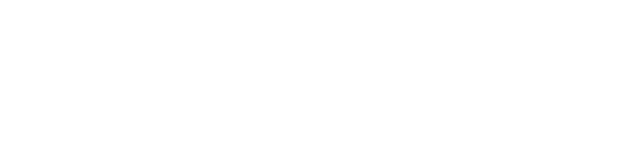
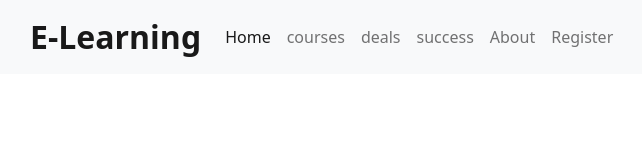
Before and after one commit to nazmoonlakhee/disital-learning, a plain HTML site: page index.html in a window 1280 px wide. Shown: the whole page, without its empty margins (52-694 px from the left). Drawn offline with nearby package versions, Linux system fonts and the light colour scheme.

Commit message:
navbar added

```diff
--- a/index.html
+++ b/index.html
@@ -7,7 +7,40 @@
     <link href="https://cdn.jsdelivr.net/npm/bootstrap@5.2.0/dist/css/bootstrap.min.css" rel="stylesheet" integrity="sha384-gH2yIJqKdNHPEq0n4Mqa/HGKIhSkIHeL5AyhkYV8i59U5AR6csBvApHHNl/vI1Bx" crossorigin="anonymous">
   </head>
   <body>
+    <header>
+        <nav class="navbar navbar-expand-lg bg-light">
+            <div class="container">
+              <a class="navbar-brand fs-2 fw-bold" href="#">E-Learning</a>
+              <button class="navbar-toggler" type="button" data-bs-toggle="collapse" data-bs-target="#navbarSupportedContent" aria-controls="navbarSupportedContent" aria-expanded="false" aria-label="Toggle navigation">
+                <span class="navbar-toggler-icon"></span>
+              </button>
+              <div class="collapse navbar-collapse" id="navbarSupportedContent">
+                <ul class="navbar-nav me-auto mb-2 mb-lg-0">
+                  <li class="nav-item">
+                    <a class="nav-link active" aria-current="page" href="#">Home</a>
+                  </li>
+                  <li class="nav-item">
+                    <a class="nav-link" href="#">courses</a>
+                  </li>
+                  <li class="nav-item">
+                    <a class="nav-link" href="#">deals</a>
+                  </li>
+                  <li class="nav-item">
+                    <a class="nav-link" href="#">success</a>
+                  </li>
+                  <li class="nav-item">
+                    <a class="nav-link" href="#">About</a>
+                  </li>
+                  <li class="nav-item">
+                    <a class="nav-link" href="#">Register</a>
+                  </li>
 
+                </ul>
+
+              </div>
+            </div>
+          </nav>
+    </header>
     <script src="https://cdn.jsdelivr.net/npm/bootstrap@5.2.0/dist/js/bootstrap.bundle.min.js" integrity="sha384-A3rJD856KowSb7dwlZdYEkO39Gagi7vIsF0jrRAoQmDKKtQBHUuLZ9AsSv4jD4Xa" crossorigin="anonymous"></script>
   </body>
 </html>
```
